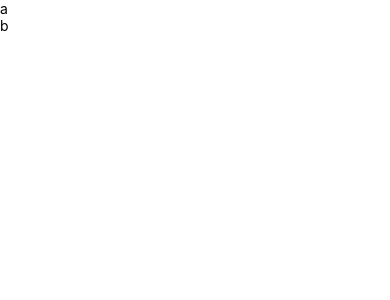
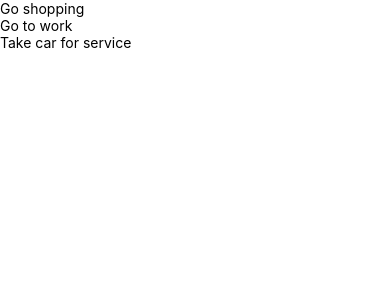
Before and after one commit to mikeskaife/countdown, a React Native app: screen / in a window 390 px wide. Shown: the top 300 px of the page. Built offline with nearby package versions, Linux system fonts and the light colour scheme.

Commit message:
add data to EventList component and specify keys

```diff
--- a/EventList.js
+++ b/EventList.js
@@ -2,11 +2,21 @@ import React, { Component } from "react";
 import { Text, FlatList } from "react-native";
 
 class EventList extends Component {
+  state = {
+    events: []
+  };
+
+  componentDidMount() {
+    const events = require("./db.json").events;
+    this.setState({ events });
+  }
+
   render() {
     return (
       <FlatList
-        data={[{ name: "a" }, { name: "b" }]}
-        renderItem={({ item }) => <Text>{item.name}</Text>}
+        data={this.state.events}
+        renderItem={({ item }) => <Text>{item.title}</Text>}
+        keyExtractor={item => item.id}
       />
     );
   }
```
